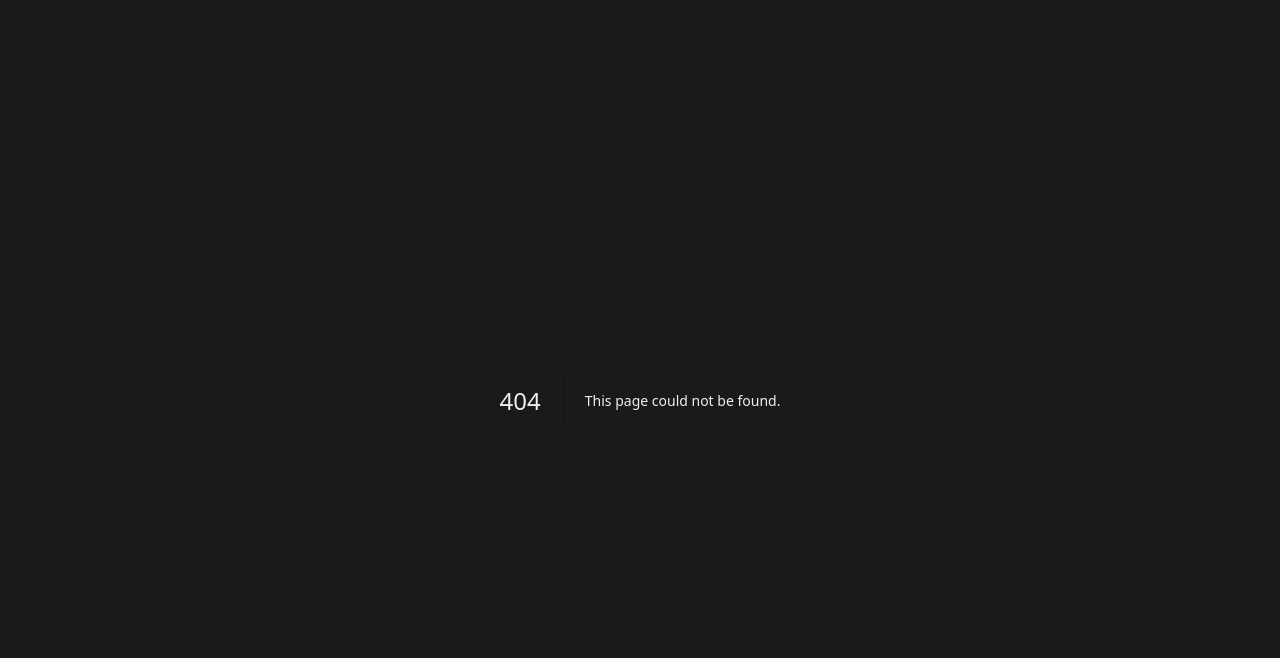
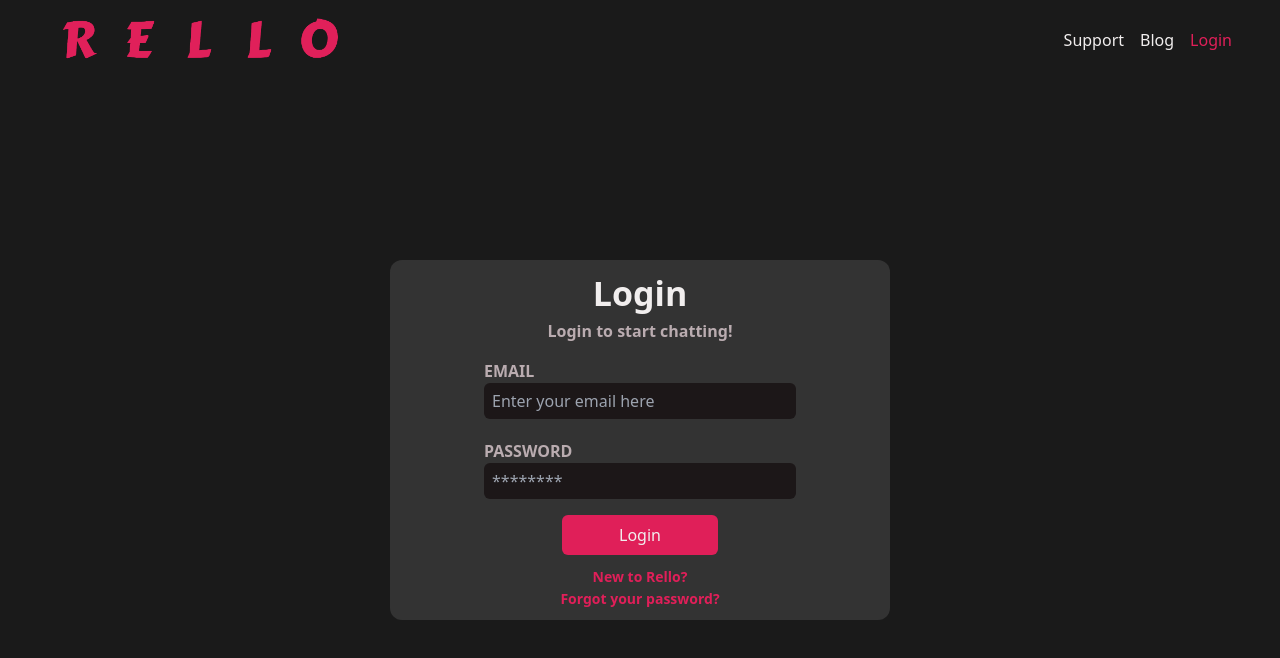
Before and after one commit to rellochat/frontend, a Next.js app: page /login in a window 1280 px wide. Before the commit this address had no page. Shown: the top 658 px of the page. Built offline with nearby package versions, Linux system fonts and the light colour scheme.

Commit message:
Start for login, gotta get it implemeted

```diff
--- /dev/null
+++ b/src/app/api/auth/login/route.ts
@@ -0,0 +1,5 @@
+import { NextResponse } from "next/server";
+
+export async function GET(request: Request) {
+    return NextResponse.json({ message: "Hello World!" });
+}
--- /dev/null
+++ b/src/app/login/page.tsx
@@ -0,0 +1,34 @@
+'use client';
+import NavBody from "@/components/NavBody";
+import Navbar from "@/components/Navbar";
+import Button from "@/components/util/Button";
+import Link from "next/link";
+
+export default function Login() {
+    return (
+        <div className='w-screen h-screen'>
+            <div className="sm:block hidden">
+                <Navbar />
+            </div>
+            <NavBody>
+                <div className="absolute sm:relative w-full h-full flex justify-center items-center">
+                    <div className="w-full h-full sm:w-[500px] sm:h-[360px] bg-secondary sm:rounded-xl px-4 py-2">
+                        <h1 className="text-center">Login</h1>
+                        <p className="text-center text-secondary font-bold">Login to start chatting!</p>
+                        <div className="w-full h-fit flex flex-col items-center mt-4">
+                            <label className="font-bold text-secondary w-2/3">EMAIL</label>
+                            <input placeholder="Enter your email here" className="input w-2/3 px-2 py-1.5 outline-none rounded-md" />
+                            <div className="w-full h-5" />
+                            <label className="font-bold text-secondary w-2/3">PASSWORD</label>
+                            <input placeholder="********" className="input w-2/3 px-2 py-1.5 outline-none rounded-md" />
+                            {/* <button className="accent-primary w-1/3 p-2 rounded-md mt-4">Login</button> */}
+                            <Button onClick={() => console.log("Hello!")} className="accent-primary w-1/3 rounded-md mt-4">Login</Button>
+                            <Link className="font-bold link w-fit text-sm mt-3" href={"/register"}>New to Rello?</Link>
+                            <Link className="font-bold link w-fit text-sm mt-0.5" href={"/forgot-pass"}>Forgot your password?</Link>
+                        </div>
+                    </div>
+                </div>
+            </NavBody>
+        </div>
+    )
+}
```
